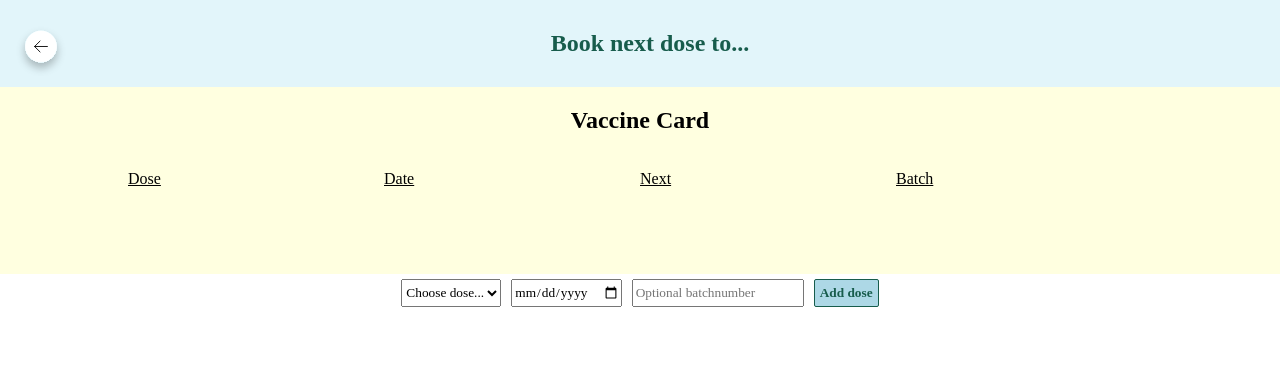
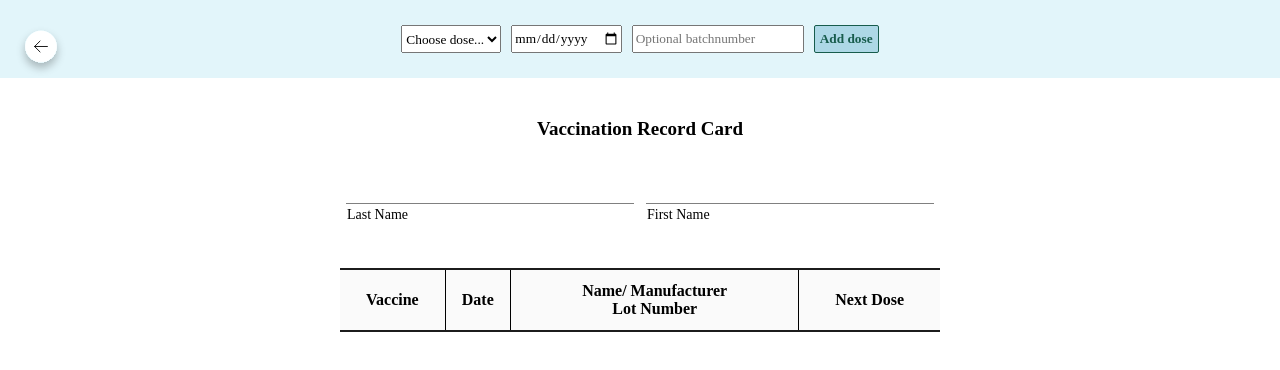
Before and after one commit to sofiaringstedt/final-project, a React (Create React App) app in the folder client/: page /card in a window 1280 px wide. Shown: the top 370 px of the page. Built offline with nearby package versions, Linux system fonts and the light colour scheme; a web font is replaced by a local one.

Commit message:
Add styling to vaccine card

```diff
--- a/client/src/components/VaccineCard.js
+++ b/client/src/components/VaccineCard.js
@@ -4,6 +4,8 @@ import { addDose, handleDoseDelete, startCounter } from "../actions/cardActions"
 
 import CardForm from "../reusables/CardForm";
 import NavigateBackButton from "reusables/NavigateBackButton";
+
+import waste from "../assets/waste.png";
 
 import { Spinner } from "../styled-components/globalStyles";
 import {
@@ -15,18 +17,17 @@ import {
   Time,
   Interval,
   CardWrapper,
-  CardGrid,
+  CardHeader,
+  UserDetailsContainer,
+  UserDetailsWrapper,
+  UserName,
+  NameLabel,
+  Table,
+  Label,
+  IconWrapper,
+  TrashIcon,
+  TableHeader,
   DoseContainer,
-  HeaderTags,
-  DoseHeader,
-  DateHeader,
-  BatchHeader,
-  NextDoseHeader,
-  DoseParagraph,
-  DateParagraph,
-  BatchParagraph,
-  NextDoseParagraph,
-  DeleteButton
 } from "../styled-components/vaccineCard";
 
 const VaccineCard = ({ dosesArray, setDosesArray, setTrackDose }) => {
@@ -44,6 +45,9 @@ const VaccineCard = ({ dosesArray, setDosesArray, setTrackDose }) => {
 
   const lastDoseIndex = dosesArray?.length - 1;
   const latestDoseDate = dosesArray[lastDoseIndex]?.date;
+
+  const firstName = JSON.parse(localStorage.getItem("user"))?.firstName;
+  const lastName = JSON.parse(localStorage.getItem("user"))?.lastName;
 
   const onDoseSubmit = (event) => {
     event.preventDefault();
@@ -78,10 +82,11 @@ const VaccineCard = ({ dosesArray, setDosesArray, setTrackDose }) => {
 
   return (
     <CardContainer>
-      <Header>
+      <Header addTop={dosesArray.length > 0 }>
         <NavigateBackButton />
-        <CountdownTitle>Book next dose to...</CountdownTitle>
         {dosesArray.length > 0 &&
+          <>
+            <CountdownTitle>Take next dose in...</CountdownTitle>
             <CountdownContainer>
               {countDownYear > 0
                 ?
@@ -165,30 +170,8 @@ const VaccineCard = ({ dosesArray, setDosesArray, setTrackDose }) => {
                 </>
               }
             </CountdownContainer>
+          </>
         }
-      </Header>
-        <CardWrapper>
-        <h2>Vaccine Card</h2>
-        <CardGrid>
-        <HeaderTags>
-          <DoseHeader>Dose</DoseHeader>
-          <DateHeader>Date</DateHeader>
-          <NextDoseHeader>Next</NextDoseHeader>
-          <BatchHeader>Batch</BatchHeader>
-        </HeaderTags>
-        {dosesArray?.map((dose) => {
-          return <DoseContainer key={dose._id}>
-            <DoseParagraph>{dose.dose}</DoseParagraph>
-            <DateParagraph>{dose.date}</DateParagraph>
-            <NextDoseParagraph>{dose.nextDose}</NextDoseParagraph>
-            <BatchParagraph>{dose?.batchNumber}</BatchParagraph>
-            <DeleteButton onClick={() => {
-              handleDoseDelete(dose, dosesArray, setDosesArray, setTrackDose, setErrorMessage)
-            }}>X</DeleteButton>
-          </DoseContainer>
-        })}
-        </CardGrid>
-      </CardWrapper>
         <CardForm
           dose={dose}
           date={date}
@@ -200,6 +183,47 @@ const VaccineCard = ({ dosesArray, setDosesArray, setTrackDose }) => {
           dosesArray={dosesArray}
         />
         {errorMessage && <p>{errorMessage}</p>}
+      </Header>
+      <CardWrapper>
+        <CardHeader>Vaccination Record Card</CardHeader>
+        <UserDetailsContainer>
+          <UserDetailsWrapper>
+            <UserName>{lastName}</UserName>
+            <hr />
+            <NameLabel>Last Name</NameLabel>
+          </UserDetailsWrapper>
+          <UserDetailsWrapper>
+            <UserName>{firstName}</UserName>
+            <hr />
+            <NameLabel>First Name</NameLabel>
+          </UserDetailsWrapper>
+        </UserDetailsContainer>
+        <Table>
+          <tbody>
+            <Label>
+              <TableHeader>Vaccine</TableHeader>
+              <TableHeader>Date</TableHeader>
+              <TableHeader hide>
+                Name/ Manufacturer
+                <br />
+                Lot Number
+              </TableHeader>
+              <th>Next Dose</th>
+            </Label>
+            {dosesArray?.map((dose) => {
+              return <DoseContainer key={dose._id}>
+                <TableHeader>{dose.dose}</TableHeader>
+                <TableHeader>{dose.date}</TableHeader>
+                <TableHeader hide>{dose?.batchNumber}</TableHeader>
+                <th>{dose.nextDose}</th>
+                <IconWrapper onClick={() => {
+                  handleDoseDelete(dose, dosesArray, setDosesArray, setTrackDose, setErrorMessage)
+                }}><TrashIcon src={waste}></TrashIcon></IconWrapper>
+              </DoseContainer>
+            })}
+          </tbody>
+        </Table>
+      </CardWrapper>
     </CardContainer>
   );
 };
--- a/client/src/styled-components/globalStyles.js
+++ b/client/src/styled-components/globalStyles.js
@@ -22,6 +22,8 @@ export const Spinner = styled.div`
 
 export const devices = {
     mobile: "(min-width: 375px)",
+    largeMobile: "(min-width: 460px)",
+    smallTablet: "(min-width: 600px)",
     tablet: "(min-width: 768px)",
     desktop: "(min-width: 1025px)",
 };
--- a/client/src/styled-components/login.js
+++ b/client/src/styled-components/login.js
@@ -14,13 +14,13 @@ export const StyledHeading = styled.h1`
   font-weight: 600;
   font-size: 20px;
 
-  @media ${devices.tablet}{
+  @media ${devices.tablet} {
     margin-left: 248px;
     margin-bottom: 27px;
     font-weight: 600;
     font-size: 33px;
   }
-  @media ${devices.desktop}{
+  @media ${devices.desktop} {
     margin-left: 353px;
   }
 `;
--- a/client/src/styled-components/vaccineCard.js
+++ b/client/src/styled-components/vaccineCard.js
@@ -1,4 +1,24 @@
 import styled from "styled-components";
+import { devices } from "./globalStyles";
+
+// @media ${ devices.tablet } {
+//   margin - left: 248px;
+//   margin - bottom: 27px;
+//   font - weight: 600;
+//   font - size: 33px;
+// }
+// @media ${ devices.desktop } {
+//   margin - left: 353px;
+// }
+
+const userWrappers = styled.div`
+  width: 320px;
+  @media ${devices.mobile} { width: 375px; };
+  @media ${devices.largeMobile} { width: 400px; };
+  @media ${devices.smallTablet} { width: 450px; };
+  @media ${devices.tablet} { width: 500px; };
+  @media ${devices.desktop} { width: 600px; };
+`;
 
 export const CardContainer = styled.section`
   display: flex;
@@ -6,12 +26,16 @@ export const CardContainer = styled.section`
 `;
 
 export const Header = styled.div`
-  width: 100%;
   display: flex;
   flex-direction: column;
   align-items: center;
-  padding: 10px;
   background: #E2F5FA;
+
+  padding: ${props => props.addTop ? "10px" : "20px 10px" };
+`;
+
+export const CountdownTitle = styled.h1`
+  color: #175C4C;
 `;
 
 export const CountdownContainer = styled.div`
@@ -22,42 +46,17 @@ export const CountdownContainer = styled.div`
 export const CountdownWrapper = styled.div`
   display: flex;
   flex-direction : column;
-  justify-content: center;
   align-items: center;
   margin-right: 20px;
   background: darkorange;
   opacity: 0.9;
   border-radius: 10px;
   padding: 10px;
-`;
+  width: 45px;
 
-export const CardWrapper = styled.div`
-  display: flex;
-  flex-direction: column;
-  align-items: center;
-  background: lightyellow;
-  padding-bottom: 20px;
-`;
-
-export const CardGrid = styled.div`
-  display: grid;
-  position: relative;
-  grid-template-rows: 1fr 1fr;
-  width: 80%;
-`;
-
-export const HeaderTags = styled.div`
-  display: grid;
-  grid-template-columns: repeat(4,1fr);
-`;
-
-export const DoseContainer = styled.div`
-  display: grid;
-  grid-template-columns: repeat(4,1fr);
-`;
-
-export const CountdownTitle = styled.h1`
-  color: #175C4C;
+  :last-of-type {
+    margin-right: 0;
+  }
 `;
 
 export const Time = styled.p`
@@ -71,58 +70,84 @@ export const Interval = styled.p`
   color: white;
 `;
 
-export const DoseHeader = styled.p`
-  grid-column: 1;
-  font-size: 16px;
-  text-decoration: underline;
+export const CardWrapper = styled.div`
+  display: flex;
+  flex-direction: column;
+  align-items: center;
+  padding-bottom: 20px;
 `;
 
-export const DoseParagraph = styled.p`
-  grid-column: 1;
-  grid-row: 2;
-  font-size: 16px;
+export const CardHeader = styled.h2`
+  font-size: 19px;
+  margin: 40px 0 60px 0;
 `;
 
-export const DateHeader = styled.p`
-  grid-column: 2;
-  font-size: 16px;
-  text-decoration: underline;
+export const UserDetailsContainer = styled(userWrappers)`
+  display: flex;
+  margin-bottom: 15px;
 `;
 
-export const DateParagraph = styled.p`
-  grid-column: 2;
-  grid-row: 2;
-  font-size: 16px;
+export const UserDetailsWrapper = styled(userWrappers)`
+
 `;
 
-export const NextDoseHeader = styled.p`
-  grid-column: 3;
-  font-size: 16px;
-  text-decoration: underline;
+export const UserName = styled.p`
+  margin: 0 0 -5px 7px;
+  font-weight: 600;
+
+   &:first-letter {
+    text-transform: uppercase;
+  }
 `;
 
-export const NextDoseParagraph = styled.p`
-  grid-column: 3;
-  grid-row: 2;
-  font-size: 16px;
+export const NameLabel = styled.p`
+  margin: -5px 0 30px 7px;
+  font-size: 14px;
 `;
 
-export const BatchHeader = styled.p`
-  grid-column: 4;
-  font-size: 16px;
-  text-decoration: underline;
+export const Table = styled.table`
+  width: 320px;
+  border-collapse: collapse;
+  background-color: #fafafa;
+
+  @media ${devices.mobile} { width: 375px; };
+  @media ${devices.largeMobile} { width: 400px; };
+  @media ${devices.smallTablet} { width: 450px; };
+  @media ${devices.tablet} { width: 500px; };
+  @media ${devices.desktop} { width: 600px; };
 `;
 
-export const BatchParagraph = styled.p`
-  grid-column: 4;
-  grid-row: 2;
-  font-size: 16px;
+export const Label = styled.tr`
+  border-top: 2px solid #1c1c1c;
+  border-bottom: 2px solid #1c1c1c;
 `;
 
-export const DeleteButton = styled.button`
-  position: absolute;
-  right: -15px;
-  bottom: 18px;
+export const IconWrapper = styled.th`
+   @media ${devices.largeMobile} {
+    position: absolute;
+    margin: 10px 0 0 18px;
+  }
+`;
+
+export const TrashIcon = styled.img`
+  width: 20px;
+`;
+
+export const TableHeader = styled.th`
+  border-right: 1px solid black;
+  padding: 12px 0;
+
+  @media (max-width: 500px) {
+    display: ${props => props.hide ? "none" : null};
+  };
+`;
+
+export const DoseContainer = styled.tr`
+  border-top: 2px solid #1c1c1c;
+  border-bottom: 2px solid #1c1c1c;
+`;
+
+export const DeleteButton = styled.th`
   background: none;
   border: none;
   font-weight: 800;
```
Also changed, not shown: client/src/assets/waste.png (added), client/src/assets/wastebig.png (added). Lines whose indentation alone changed are shown as unchanged.
